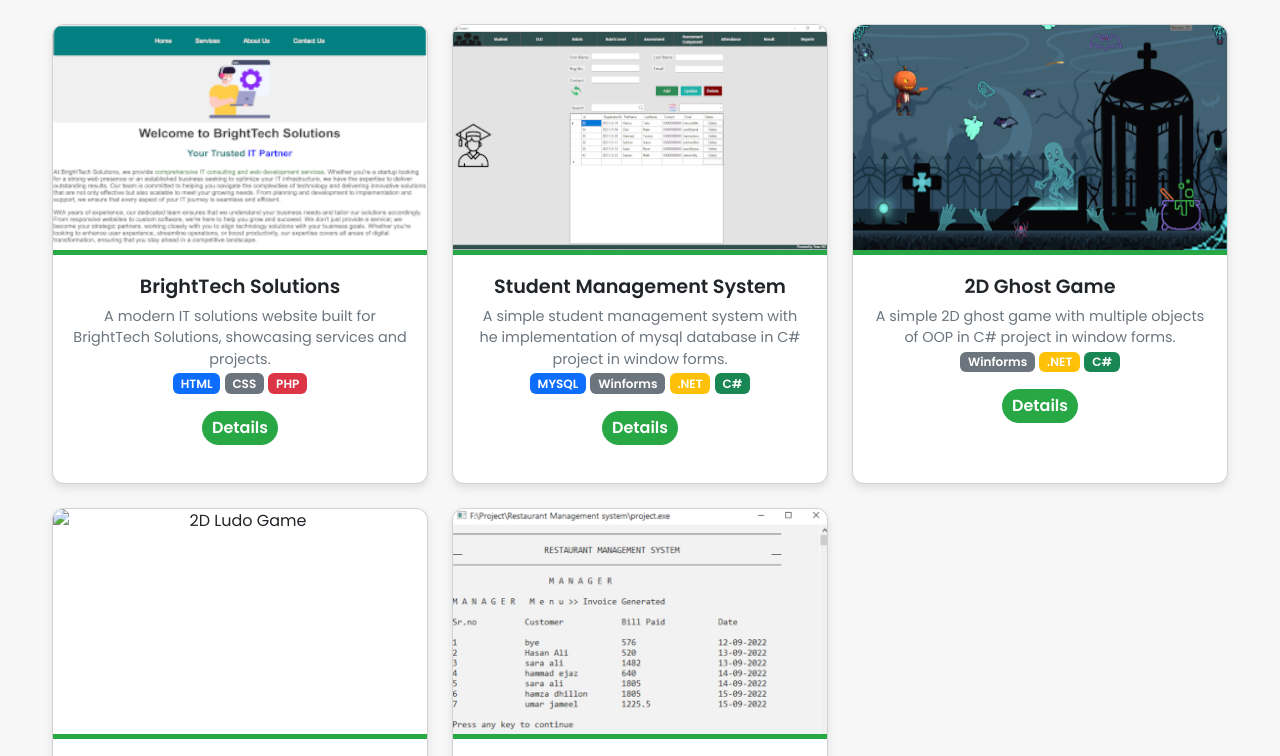
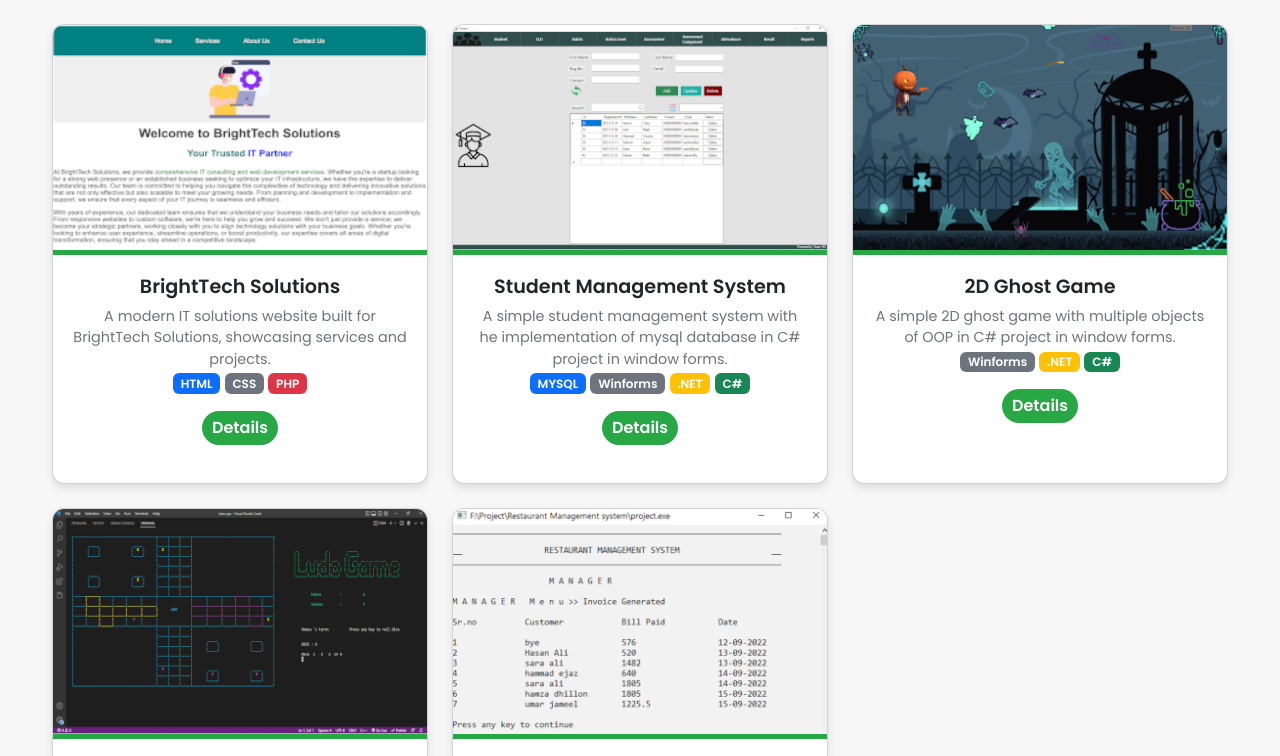
Before and after one commit to HamzaDhillon/Portfolio, a plain HTML site: page projects.html in a window 1280 px wide. Shown: the part 187-943 px from the top of the page. Drawn offline with nearby package versions, Linux system fonts and the light colour scheme.

Commit message:
Update projects.html

```diff
--- a/projects.html
+++ b/projects.html
@@ -158,7 +158,7 @@
                 <!-- Project Card -->
                 <div class="col-md-4 mb-4">
                     <div class="card custom-card">
-                        <img src="img/ludo.png" class="card-img-top" alt="2D Ludo Game">
+                        <img src="img/projects/ludo.png" class="card-img-top" alt="2D Ludo Game">
                         <div class="card-body">
                             <h5 class="card-title">2D Ludo Game</h5>
                             <p class="card-text">A simple Ludo game using very basic concepts of C++.</p>
```
